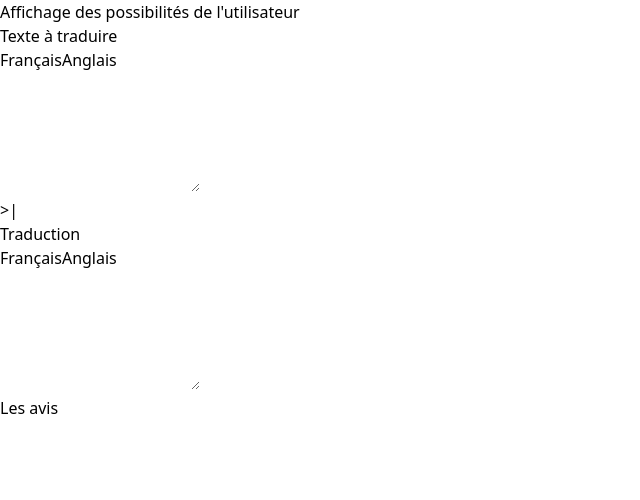
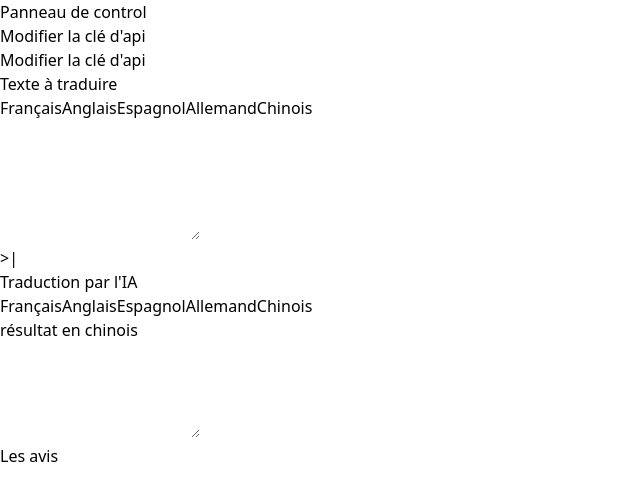
Before and after one commit to AlbertK-Dev/ai-translator, a React (Vite) app: page / in a window 1280 px wide. Shown: the top 500 px of the page, without its empty margins (0-640 px from the left). Built offline with nearby package versions, Linux system fonts and the light colour scheme.

Commit message:
add dynamique openai API key

```diff
--- a/index.html
+++ b/index.html
@@ -8,6 +8,7 @@
   </head>
   <body>
     <div id="root"></div>
+    <div id="modal-root"></div> <!-- L'élément modal -->
     <script type="module" src="/src/main.tsx"></script>
   </body>
 </html>
--- a/src/Provider/Traduction.tsx
+++ b/src/Provider/Traduction.tsx
@@ -1,17 +1,25 @@
 import React, { createContext,  useState, ReactNode } from 'react';
 import { AvailableFormat } from '../components/TraductionTab';
 import translateText from '../openAI/translate';
+
+type Translated = {
+    [key in AvailableFormat]: string;
+}
 
 // Définition du type du contexte
 type TraductionContextType = {
     src: AvailableFormat;
     dest: AvailableFormat;
-    setTraduction: (src: AvailableFormat, dest: AvailableFormat,text?:string, translatedText?:string) => void;
+    setTraduction: (src: AvailableFormat, dest?: AvailableFormat,text?:string, newTranslatedText?: Partial<Translated>) => void;
     text: string;
-    translatedText: string;
+    translatedText: Translated;
     setText: (text: string) => void,
     translate: () => Promise<void>,
-    isTranslating:boolean,
+    isTranslating: boolean,
+    apiKey: string,
+    setApiKey: (apikey: string) => void,
+    error: string,
+    setError:(error:string)=>void,
 };
 
 // Valeur initiale du contexte
@@ -23,25 +31,47 @@ type Props = {
 
 const TraductionProvider: React.FC<Props> = ({ children }) => {
     // État local pour les langues
-    const [src, setSrc] = useState<AvailableFormat>('fr-fr');
-    const [dest, setDest] = useState<AvailableFormat>('en-us');
+    const [src, setSrc] = useState<AvailableFormat>('fr-FR');
+    const [error, setError] = useState('')
+    const [dest, setDest] = useState<AvailableFormat>('zh-CN');
+    const allFormat: AvailableFormat[]= ['de-DE', 'en-US','es-ES','fr-FR','zh-CN']
     const [text, setText] = useState<string>('')
-    const [translatedText, setTranslatedText] = useState<string>('')
-    const [isTranslating, setIstranslating] = useState(false)
+    const [translatedText, setTranslatedText] = useState<Translated>({
+        'de-DE': 'résultat en allemand',
+        'en-US': 'résultat en Anglais us',
+        'es-ES': 'résultat en espagnol',
+        'fr-FR': 'résultat en français',
+        'zh-CN': 'résultat en chinois'
+    })
+    const [isTranslating, setIstranslating] = useState(false);
+    const [apiKey, setApiKey] = useState("sk-proj-CTZmQzpbLGgtwNGs1P3jT3BlbkFJFVvTlcRnfIUMqveXpfY9")
 
     // Fonction pour mettre à jour les langues
-    const setTraduction = (newSrc: AvailableFormat = 'fr-fr', newDest: AvailableFormat = 'en-us', text='', translatedText='') => {
+    const setTraduction = (newSrc: AvailableFormat, newDest: AvailableFormat = dest, text='', newTranslatedText: Partial<Translated> = translatedText) => {
+
+        if (newSrc === dest) {
+            setDest(src)
+        }
         setSrc(newSrc);
-        setDest(newDest);
-        setText(text)
-        setTranslatedText(translatedText)
+        if (newDest) {
+             setDest(newDest);
+        }
+
+        if (text) {
+            setText(text)
+        }
+        if (newTranslatedText) {
+            setTranslatedText({ ...translatedText, ...newTranslatedText });
+        }
+
     };
 
 
     const translate = async () => {
+        setError('')
         try {
             setIstranslating(true)
-      const translated = await translateText(src, dest, text)
+      const translated = await translateText(apiKey,src, allFormat, text)
         setIstranslating(false)
         if (translated) {
             setTranslatedText(translated)
@@ -49,7 +79,11 @@ const TraductionProvider: React.FC<Props> = ({ children }) => {
         setIstranslating(false)
     } catch (error) {
             setIstranslating(false)
-            setTranslatedText("error interne" + error)
+            setTranslatedText(translatedText);
+            setError(error as string)
+            setTimeout(() => {
+                setError('')
+            },5000)
         }
 
 
@@ -58,7 +92,7 @@ const TraductionProvider: React.FC<Props> = ({ children }) => {
 
 
     return (
-        <TraductionContext.Provider value={{ src, dest, setTraduction, text, translatedText, setText, translate, isTranslating }}>
+        <TraductionContext.Provider value={{ src, dest, setTraduction, text, translatedText, setText, translate, isTranslating, apiKey, setApiKey, error, setError }}>
             {children}
         </TraductionContext.Provider>
     );
--- /dev/null
+++ b/src/components/Modal.css
@@ -0,0 +1,28 @@
+.modal-overlay {
+    position: fixed;
+    top: 0;
+    left: 0;
+    right: 0;
+    bottom: 0;
+    background: rgba(0, 0, 0, 0.5);
+    display: flex;
+    align-items: center;
+    justify-content: center;
+}
+
+.modal-content {
+    background: white;
+    padding: 20px;
+    border-radius: 4px;
+    position: relative;
+}
+
+.modal-close {
+    position: absolute;
+    top: 10px;
+    right: 10px;
+    background: none;
+    border: none;
+    font-size: 20px;
+    cursor: pointer;
+}
--- /dev/null
+++ b/src/components/Modal.tsx
@@ -0,0 +1,27 @@
+import React, { ReactNode } from 'react';
+import ReactDOM from 'react-dom';
+import './Modal.css'; // Pour le style de votre modal
+
+interface ModalProps {
+    isOpen: boolean;
+    onClose: () => void;
+    children: ReactNode;
+}
+
+const Modal: React.FC<ModalProps> = ({ isOpen, onClose, children }) => {
+    if (!isOpen) {
+        return null;
+    }
+
+    return ReactDOM.createPortal(
+        <div className="modal-overlay">
+            <div className="modal-content">
+                <button className="modal-close" onClick={onClose}>X</button>
+                {children}
+            </div>
+        </div>,
+        document.getElementById('modal-root') as HTMLElement
+    );
+};
+
+export default Modal;
--- a/src/components/TraductionContainer.tsx
+++ b/src/components/TraductionContainer.tsx
@@ -1,7 +1,6 @@
 import React from 'react'
 import TraductionTab, { AvailableFormat } from './TraductionTab'
 import TraductionContent from './TraductionContent'
-
 
 
 export type Traduction = {
@@ -17,16 +16,18 @@ type ContainerProps = {
 }
 
 
-const TraductionContainer: React.FC<ContainerProps> = ({ isTranslated = false, dest = 'en-us', src = 'fr-fr' }) => {
-
+const TraductionContainer: React.FC<ContainerProps> = ({ isTranslated = false, dest = 'zh-CN', src = 'fr-FR' }) => {
 
 
   return (
-      <div className=' flex flex-col flex-1   bg-slate-100'>
+      <div className=' flex flex-col flex-1  h-full overflow-auto  bg-slate-100'>
 
-          <h1 className=' font-extrabold text-center'>{
-              isTranslated?'Traduction':'Texte à traduire'
-          }</h1>
+          {src !== dest && <h1 className=' font-extrabold text-center'>{
+              isTranslated?'Traduction par l\'IA':'Texte à traduire'
+          }</h1>}
+          {src === dest && <h1 className=' font-extrabold text-center'>{
+              isTranslated?'Correction par l\'IA':'Texte à corrigé'
+          }</h1>}
           <TraductionTab active={isTranslated?dest:src} isDest={isTranslated} />
 
           <TraductionContent editable={!isTranslated}  />
--- a/src/components/TraductionContent.tsx
+++ b/src/components/TraductionContent.tsx
@@ -8,17 +8,17 @@ type ContentProps = {
 
 const TraductionContent:React.FC<ContentProps> = ({editable=true}) => {
 
-    const { text, setText, translatedText } = useTraduction()
+    const { text, setText, translatedText, dest, error } = useTraduction()
   const handleChange = (e: React.ChangeEvent<HTMLTextAreaElement>) => {
     setText(e.target.value);
-    console.log(e.target.value); // Affiche le contenu du textarea dans la console
+
   };
   return (
     <textarea
-    value={editable? text: translatedText}
-    onChange={handleChange}
-    readOnly={!editable}
-    className='bg-slate-50 flex-1 rounded-lg p-1'
+      value={editable ? text : translatedText[dest]}
+      onChange={handleChange}
+      readOnly={!editable}
+      className={`bg-slate-50 flex-1 min-h-80 rounded-lg p-1 ${error ? 'border-red-700 bg-red-200': ''}`}
     rows={5} // Définit le nombre de lignes visibles
   />
   )
--- a/src/components/TraductionTab.tsx
+++ b/src/components/TraductionTab.tsx
@@ -1,7 +1,7 @@
 import React from 'react'
 import { useTraduction } from '../Hooks/useTraduction'
 
-export type AvailableFormat = 'fr-fr' | 'en-us'
+export type AvailableFormat = 'fr-FR' | 'en-US' | 'es-ES' | 'de-DE' | 'zh-CN'
 
 
 export type Lang = {
@@ -13,11 +13,26 @@ export type Lang = {
 const availableLang: Lang[]  = [
     {
         display: "Français",
-        format: 'fr-fr',
+        format: 'fr-FR',
     },
     {
         display: "Anglais",
-        format: 'en-us',
+        format: 'en-US',
+
+    },
+    {
+        display: "Espagnol",
+        format: 'es-ES',
+
+    },
+    {
+        display: "Allemand",
+        format: 'de-DE',
+
+    },
+    {
+        display: "Chinois",
+        format: 'zh-CN',
 
     },
 
@@ -29,24 +44,27 @@ type TraductionTabProps = {
 }
 
 
-const TraductionTab: React.FC<TraductionTabProps> = ({ active = 'fr-fr', isDest=false }) => {
-    const {setTraduction , src, dest} = useTraduction()
+const TraductionTab: React.FC<TraductionTabProps> = ({ active = 'fr-FR', isDest=false }) => {
+    const {setTraduction , src} = useTraduction()
   return (
-      <div className=' flex'>
-          {availableLang.map((lang) => (
+      <div className=' flex gap-1 flex-wrap sm:gap-0 sm:flex-nowrap'>
+          {availableLang.map((lang) => {
+            // if (isDest && lang.format === src) {
+            //     return null
+            // }
+
+             return (
               <button
                   key={lang.format}
                   disabled={active=== lang.format}
                   onClick={() => {
-
-                      isDest ?
-                          setTraduction(active, src) :
-                          setTraduction(dest,active)
+                      isDest? setTraduction(src,lang.format):setTraduction(lang.format)
                   }}
-                  className={`text-center p-2 hover:cursor-pointer ${active === lang.format ? 'bg-slate-50' : 'bg-slate-400'}`}>
+                  className={`text-center  hover:cursor-pointer sm:p-2 sm:no-underline ${active === lang.format ? 'bg-slate-50 underline font-bold' : 'sm:bg-slate-400'}`}>
                   {lang.display}
               </button>
-          ))}
+          )
+          } )}
     </div>
   )
 }
--- a/src/components/TranslationButton.tsx
+++ b/src/components/TranslationButton.tsx
@@ -4,18 +4,19 @@ import React from 'react'
 type Props = {
 
     text?: string,
-    onClic: () => void,
+  onClic: () => void,
+    disabled?: boolean,
 
 
 
 
 }
-const TranslationButton:React.FC<Props> = ({ text='translate', onClic}) => {
+const TranslationButton:React.FC<Props> = ({ text='translate', onClic, disabled=false }) => {
   return (
 
-          <div onClick={onClic} className=' max-lg:rotate-90   rotate-0   text-white bg-blue-500   p-2 flex justify-center items-center rounded-full hover:cursor-pointer hover:bg-slate-700  '>
+          <button disabled={disabled} onClick={onClic} className={` max-lg:rotate-90   rotate-0   text-white    p-2 flex justify-center items-center rounded-full ${ disabled? 'bg-stone-800': 'hover:cursor-pointer hover:bg-slate-700 bg-blue-500'} `}>
               {text}
-          </div>
+          </button>
 
   )
 }
--- a/src/components/Translator.tsx
+++ b/src/components/Translator.tsx
@@ -8,13 +8,13 @@ import { useTraduction } from '../Hooks/useTraduction'
 
 const Translator:React.FC = () => {
 
-const {src, dest, isTranslating, translate} = useTraduction()
+const {src, dest, isTranslating, translate, text} = useTraduction()
 
   return (
-      <div className=' flex w-full h-full flex-col lg:flex-row  justify-between max-h-full relative gap-1'>
+      <div className=' flex w-full  max-h-full h-full flex-col lg:flex-row   justify-between   gap-1'>
           <TraductionContainer src={src} dest={dest}  />
           <div className=' relative bg-blue-200 flex justify-center items-center' >
-          <TranslationButton text={isTranslating?'...':'>|'} onClic={translate} />
+          <TranslationButton disabled={text.length === 0} text={isTranslating?'...':'>|'} onClic={translate} />
           </div>
 
           <TraductionContainer isTranslated src={src} dest={dest}  />
--- a/src/openAI/translate.ts
+++ b/src/openAI/translate.ts
@@ -3,27 +3,45 @@ import { AvailableFormat } from "../components/TraductionTab";
 // api.js
 import OpenAI from "openai";
 
-const openai = new OpenAI({apiKey:"sk-proj-CTZmQzpbLGgtwNGs1P3jT3BlbkFJFVvTlcRnfIUMqveXpfY9", dangerouslyAllowBrowser:true});
 
-export const translateText = async (src:AvailableFormat, dest:AvailableFormat, text:string) => {
+export type Translated = {
+    [key in AvailableFormat]: string;
+};
+
+export const translateText = async (apiKey: string, src: AvailableFormat, dest: AvailableFormat[], text: string): Promise<Translated> => {
     try {
+        const openai = new OpenAI({ apiKey, dangerouslyAllowBrowser: true });
+
+        const translations: Partial<Translated> = {};
+
+        for (const lang of dest) {
             const completion = await openai.chat.completions.create({
                 messages: [
-                { role: "system", content: `You are a helpful assistant. Translate the following text from ${src} to ${dest}.` },
+                    { role: "system", content: `You are a helpful assistant. Translate the following text from ${src} to ${lang} and return the result as a JSON object where the key is the target language code and the value is the translated text.` },
                     { role: "user", content: text },
                 ],
                 model: "gpt-3.5-turbo",
             });
-        if (completion) {
-            return completion?.choices[0]?.message?.content?.trim();
+
+            if (completion && completion.choices && completion.choices.length > 0) {
+                const messageContent = completion.choices[0].message?.content?.trim();
+                if (messageContent) {
+                    const result = JSON.parse(messageContent);
+                    translations[lang] = result[lang] || 'erreur';
+                } else {
+                    translations[lang] = 'erreur';
                 }
-        return 'erreur'
+            } else {
+                translations[lang] = 'erreur';
+            }
+        }
 
+        return translations as Translated;
 
     } catch (error) {
         console.error('Translation error:', error);
-        throw new Error('Translation error');
+        throw new Error('Translation error:' + error);
     }
 };
 
-export default translateText
+export default translateText;
--- a/src/pages/Home/index.tsx
+++ b/src/pages/Home/index.tsx
@@ -1,17 +1,68 @@
-import React from 'react'
+import React, { useState } from 'react'
 
 import Translator from '../../components/Translator'
+import Modal from '../../components/Modal'
+import { useTraduction } from '../../Hooks/useTraduction'
+import { copyText, pasteText } from '../../utils/clipboard'
 
-const Home:React.FC = () => {
+const Home: React.FC = () => {
+  const {setApiKey, apiKey} = useTraduction()
+  const [isModalOpen, setIsModalOpen] = useState(false);
+
+  const openModal = () => setIsModalOpen(true);
+  const closeModal = () => setIsModalOpen(false);
+
+
   return (
       <div className=' flex-1 bg-slate-300 min-h-full flex '>
-          <div className='controlPanel hidden   sm:flex flex-1'>Affichage des possibilités de l'utilisateur</div>
-          <div className="translator w-full  sm:w-3/4  md:w-2/3 bg-blue-50 flex justify-center items-center ">
+      <div className='controlPanel hidden  flex-col gap-3 p-2  sm:flex flex-1'>
+        <h1 className=' text-center font-extrabold  w-full uppercase underline'>Panneau de control</h1>
+        <button type="button" onClick={openModal} className=' p-2 rounded-xl border-2 border-stone-700'>Modifier la clé d'api</button>
+</div>
+      <div className="translator flex-col w-full overflow-auto gap-2 m-2 sm:w-3/4  md:w-2/3 bg-blue-50 flex justify-center items-center ">
+        <div className="appbar flex sm:hidden">
+
+          <button type="button" onClick={openModal} className=' p-2 rounded-sm border-2 border-stone-700'>Modifier la clé d'api</button>
+
+        </div>
                 <Translator/>
           </div>
 
           <div className='avis hidden flex-1 md:flex'> Les avis</div>
-      </div>
+
+      <Modal isOpen={isModalOpen} onClose={closeModal}>
+        <div className=' w-full flex justify-center items-center flex-col gap-2'>
+            <h2 className=' font-extrabold text-center w-full'>Modifier la clé d'API</h2>
+                <p className=' font-semibold'>cette clé correspond à la clé qui vous à été fournit par openai _ votre clé de projet</p>
+          <div className=' flex flex-row w-full gap-1 '>
+
+            <button onClick={async() => {
+              const operation = await pasteText();
+              if (operation.done) {
+                setApiKey(operation.text)
+                alert("la clé d'api à été modifier avec succès")
+              } else {
+                alert("une erreur s'est produite veuillez autorisé le navigateur")
+              }
+
+            }} className=' hover:bg-stone-900 hover:text-white p-2 flex-1 bg-slate-400'>coller depuis le presse-papiers</button>
+            <button onClick={async() => {
+              const operation = await copyText(apiKey);
+              if (operation) {
+
+                alert("la clé d'api à été copier dans le presse-papiers")
+              } else {
+                alert("une erreur s'est produite veuillez autorisé le navigateur")
+              }
+
+            }} className=' p-2 hover:bg-stone-900 hover:text-white flex-1 bg-slate-400'>copier la clé dans le presse-papiers</button>
+          </div>
+
+        </div>
+
+            </Modal>
+    </div>
+
   )
 }
 
--- /dev/null
+++ b/src/utils/clipboard.ts
@@ -0,0 +1,25 @@
+export async function copyText(text:string):Promise<boolean>  {
+
+    return new Promise<boolean>((resolve) => {
+        navigator.clipboard.writeText(text).then(() => {
+            console.log('Texte copier dans le presse-papiers : ', text);
+            resolve(true)
+        }).catch(err => {
+            console.error('Erreur lors de la copie du texte : ', err);
+            resolve(false)
+        });
+    })
+}
+
+export async function pasteText(): Promise<{ done: boolean, text:string}> {
+return new Promise<{ done: boolean, text:string}>((resolve) => {
+    navigator.clipboard.readText().then(text => {
+        console.log('Texte collé depuis le presse-papiers : ', text);
+        resolve({done:true, text})
+    }).catch(err => {
+        console.error('Erreur lors du collage du texte : ', err);
+        resolve({done:false, text:''})
+    });
+})
+
+}
```
Lines whose indentation alone changed are shown as unchanged.
